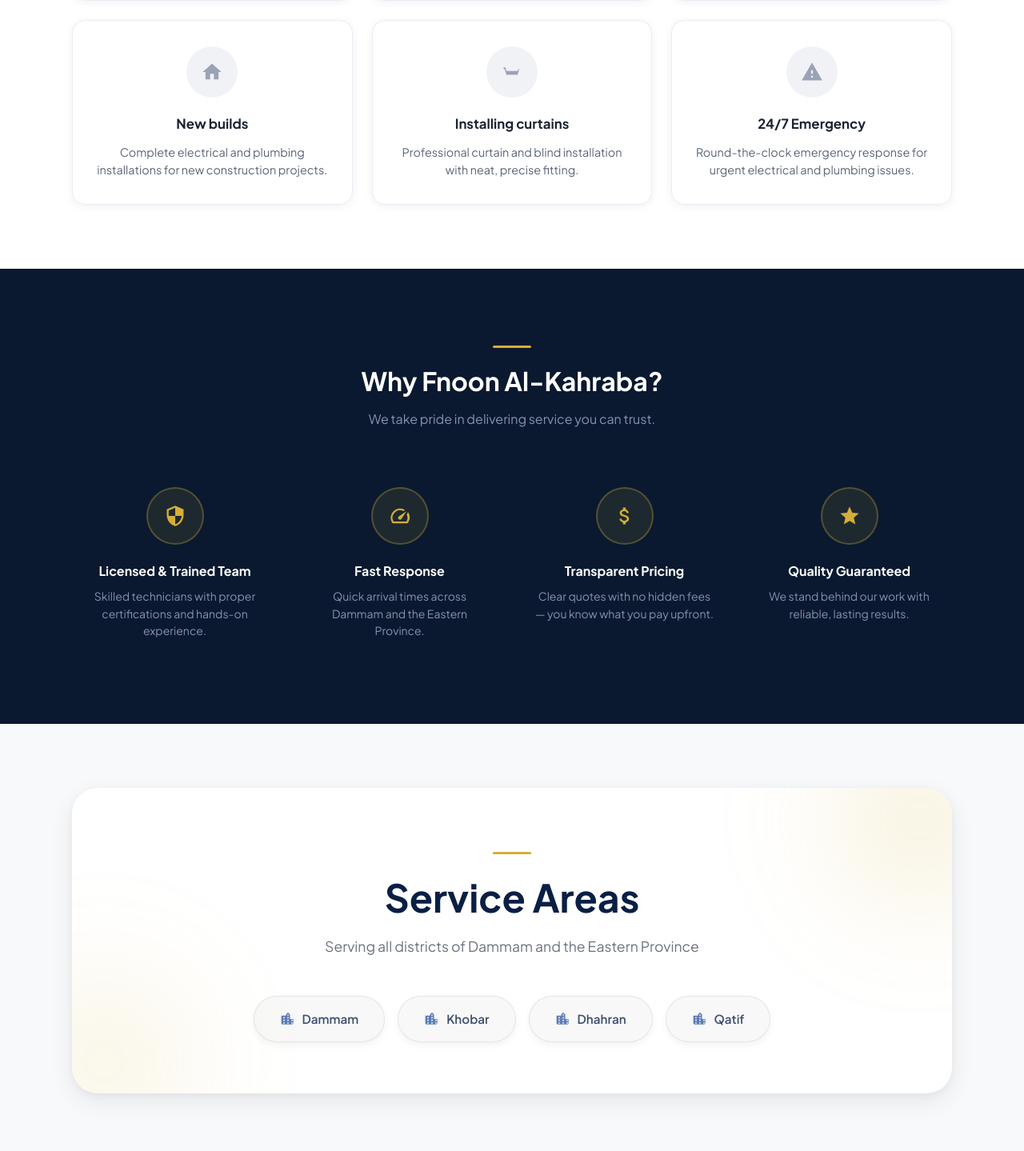
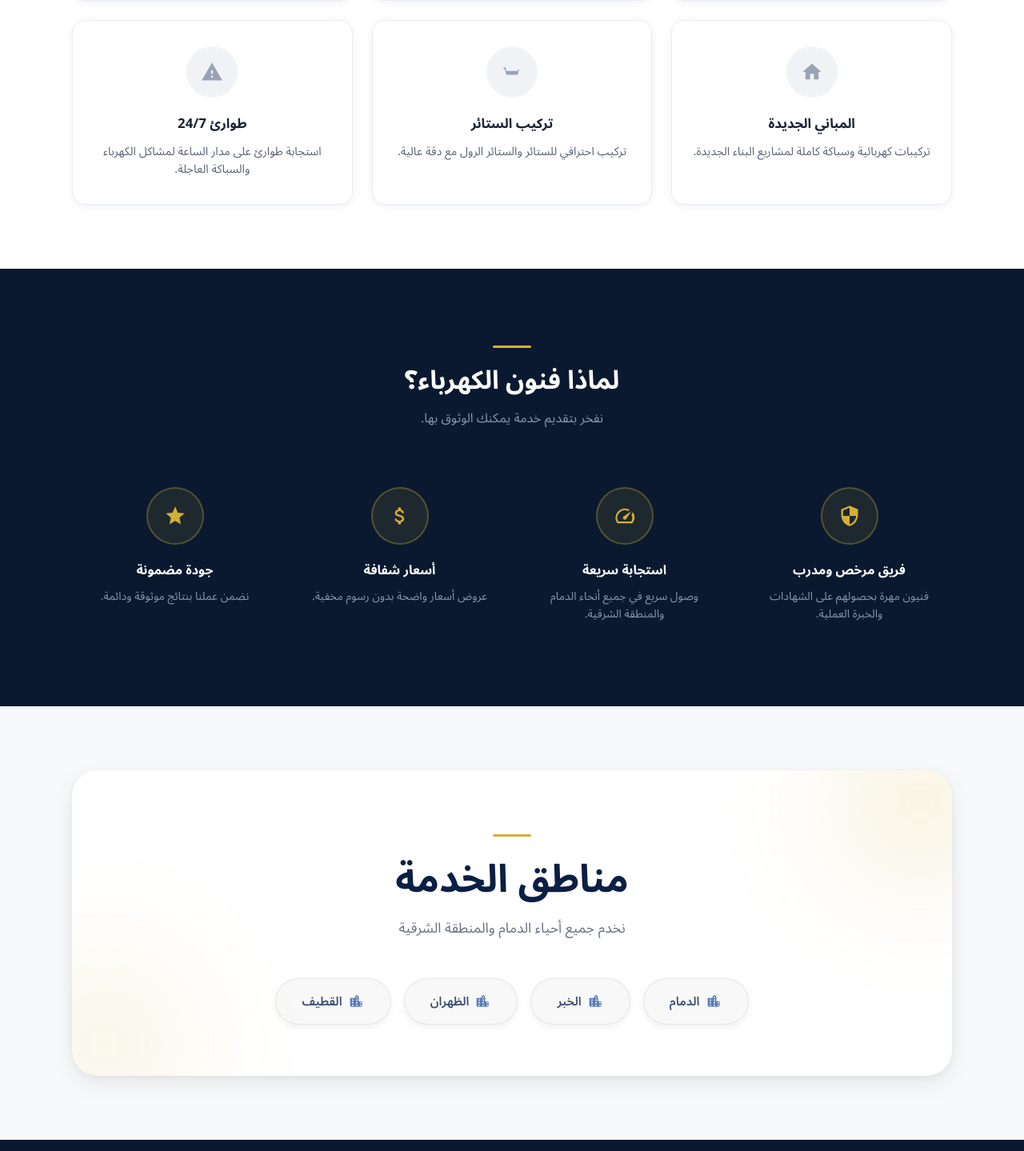
Before and after one commit to muhammadraheel786/waseem-website, a React (Vite) app: page / in a window 1280 px wide. Shown: the part 1358-2797 px from the top of the page at 80% size. Built offline with nearby package versions, Linux system fonts and the light colour scheme.

Commit message:
Set Arabic as default language - update language context, HTML attributes, and SEO meta tags

```diff
--- a/index.html
+++ b/index.html
@@ -1,5 +1,5 @@
 <!doctype html>
-<html lang="en">
+<html lang="ar" dir="rtl">
   <head>
     <!-- Google tag (gtag.js) -->
     <script async src="https://www.googletagmanager.com/gtag/js?id=AW-18269586281"></script>
@@ -15,8 +15,8 @@
     <meta name="viewport" content="width=device-width, initial-scale=1.0" />
 
     <!-- Primary SEO Meta Tags -->
-    <title>Fnoon Al-Kahraba | Electrical & Plumbing Services in Dammam | 24/7 Emergency</title>
-    <meta name="description" content="Professional electrical and plumbing maintenance services in Dammam, Saudi Arabia. Licensed team available 24/7 for emergency repairs. Serving Dammam, Khobar, Dhahran, and Qatif. Call now for fast response." />
+    <title>فنون الكهرباء | خدمات كهرباء وسباكة في الدمام | طوارئ 24/7</title>
+    <meta name="description" content="خدمات صيانة كهرباء وسباكة احترافية في الدمام، المملكة العربية السعودية. فريق مرخص متاح 24/7 لإصلاحات الطوارئ. نخدم الدمام والخبر والظهران والقطيف. اتصل الآن للحصول على استجابة سريعة." />
     <meta name="keywords" content="electrician Dammam, plumbing Dammam, electrical services Saudi Arabia, emergency electrician, maintenance contracts, فنون الكهرباء, كهربائي الدمام, سباكة الدمام, صيانة كهرباء" />
     <meta name="author" content="Fnoon Al-Kahraba" />
     <meta name="robots" content="index, follow" />
@@ -25,17 +25,17 @@
     <!-- Open Graph / Facebook -->
     <meta property="og:type" content="website" />
     <meta property="og:url" content="https://fnoonalkahraba.com/" />
-    <meta property="og:title" content="Fnoon Al-Kahraba | Electrical & Plumbing Services in Dammam" />
-    <meta property="og:description" content="Professional electrical and plumbing maintenance services in Dammam. 24/7 emergency response. Licensed team serving Eastern Province." />
+    <meta property="og:title" content="فنون الكهرباء | خدمات كهرباء وسباكة في الدمام" />
+    <meta property="og:description" content="خدمات صيانة كهرباء وسباكة احترافية في الدمام. استجابة طوارئ 24/7. فريق مرخص يخدم المنطقة الشرقية." />
     <meta property="og:image" content="https://fnoonalkahraba.com/logo.png" />
-    <meta property="og:locale" content="en_US" />
-    <meta property="og:locale:alternate" content="ar_SA" />
+    <meta property="og:locale" content="ar_SA" />
+    <meta property="og:locale:alternate" content="en_US" />
 
     <!-- Twitter -->
     <meta name="twitter:card" content="summary_large_image" />
     <meta name="twitter:url" content="https://fnoonalkahraba.com/" />
-    <meta name="twitter:title" content="Fnoon Al-Kahraba | Electrical & Plumbing Services in Dammam" />
-    <meta name="twitter:description" content="Professional electrical and plumbing maintenance services in Dammam. 24/7 emergency response." />
+    <meta name="twitter:title" content="فنون الكهرباء | خدمات كهرباء وسباكة في الدمام" />
+    <meta name="twitter:description" content="خدمات صيانة كهرباء وسباكة احترافية في الدمام. استجابة طوارئ 24/7." />
     <meta name="twitter:image" content="https://fnoonalkahraba.com/logo.png" />
 
     <!-- Additional SEO -->
@@ -47,23 +47,23 @@
     {
       "@context": "https://schema.org",
       "@type": "HomeAndConstructionBusiness",
-      "name": "Fnoon Al-Kahraba",
-      "alternateName": "فنون الكهرباء",
-      "description": "Professional electrical and plumbing maintenance services in Dammam, Saudi Arabia",
+      "name": "فنون الكهرباء",
+      "alternateName": "Fnoon Al-Kahraba",
+      "description": "خدمات صيانة كهرباء وسباكة احترافية في الدمام، المملكة العربية السعودية",
       "url": "https://fnoonalkahraba.com",
       "telephone": "+966581298561",
       "email": "fnoonalkahraba@gmail.com",
       "address": {
         "@type": "PostalAddress",
-        "addressLocality": "Dammam",
-        "addressRegion": "Eastern Province",
+        "addressLocality": "الدمام",
+        "addressRegion": "المنطقة الشرقية",
         "addressCountry": "SA"
       },
       "areaServed": [
-        "Dammam",
-        "Khobar",
-        "Dhahran",
-        "Qatif"
+        "الدمام",
+        "الخبر",
+        "الظهران",
+        "القطيف"
       ],
       "openingHoursSpecification": {
         "@type": "OpeningHoursSpecification",
--- a/src/context/LanguageContext.jsx
+++ b/src/context/LanguageContext.jsx
@@ -4,7 +4,7 @@ import { translations } from '../i18n/translations';
 const LanguageContext = createContext(null);
 
 export function LanguageProvider({ children }) {
-  const [lang, setLang] = useState('en');
+  const [lang, setLang] = useState('ar');
 
   const toggleLang = () => setLang((prev) => (prev === 'en' ? 'ar' : 'en'));
 
```
